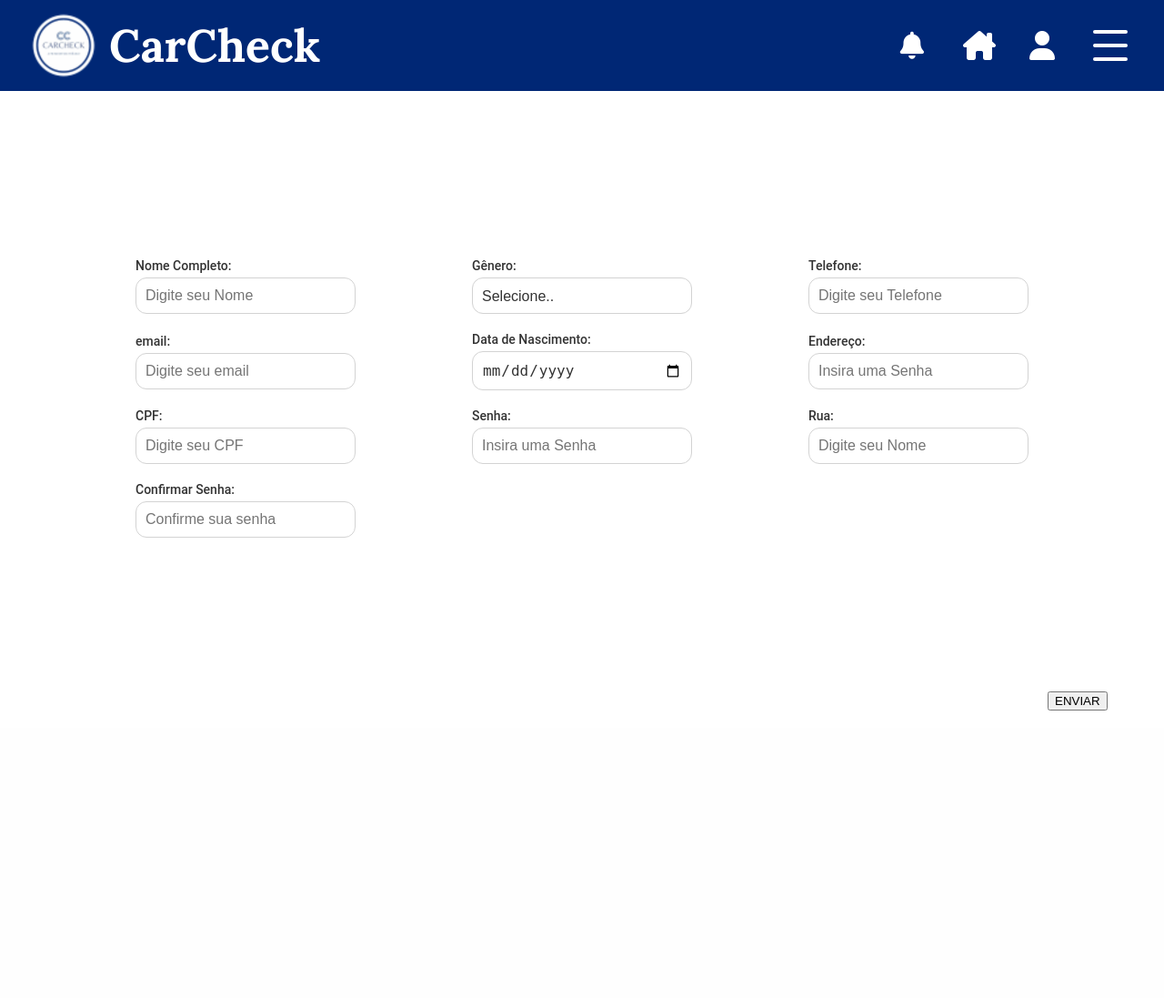
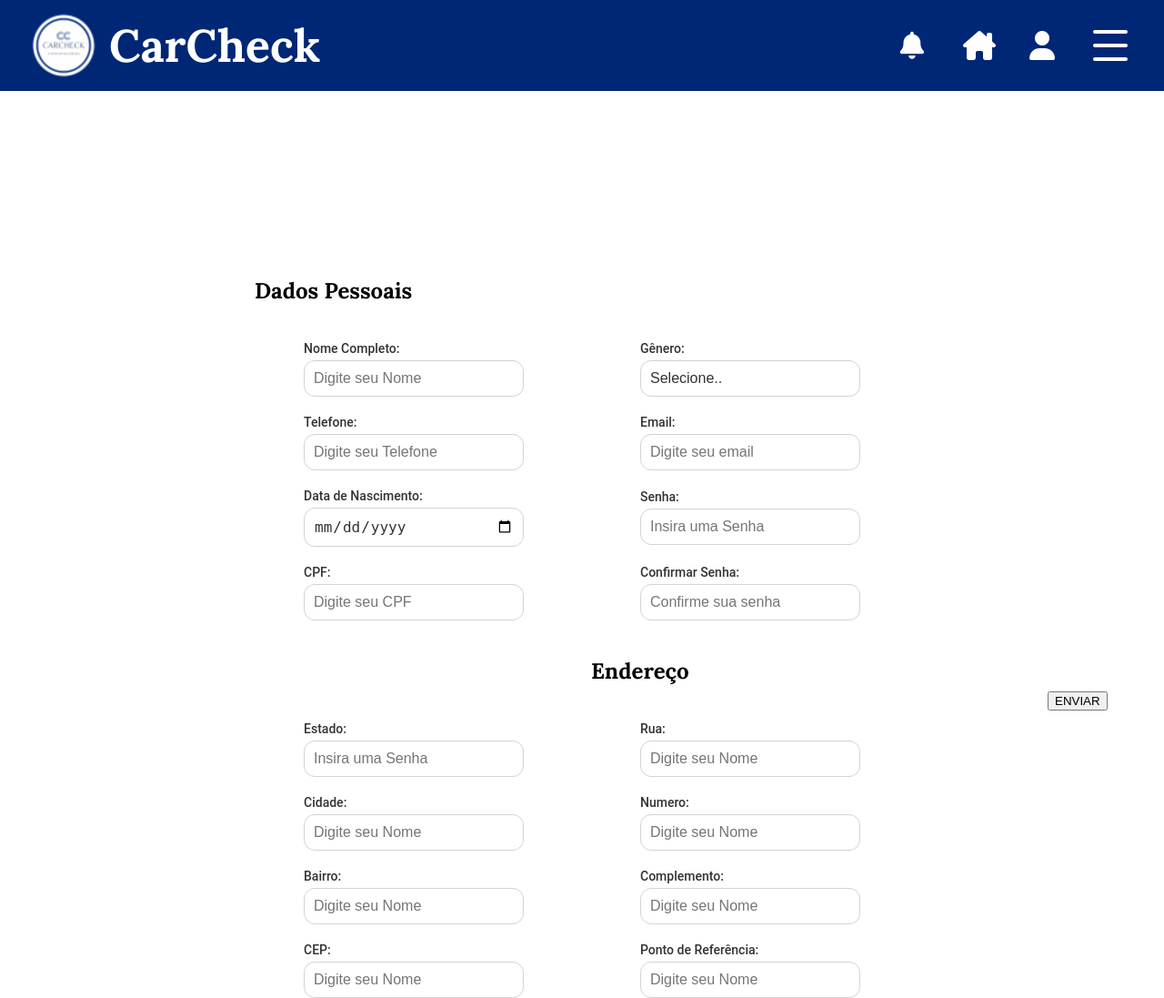
Before and after one commit to RenatoPablo/carcheck_antigo, a PHP site: page /cadastrar-cliente.php in a window 1280 px wide. Shown: the whole page at 91% size. Before the commit the page ends 781 px from the top, so only its background shows below. Run offline with PHP 8.4, Linux system fonts and the light colour scheme; the visitor is signed in with stand-in values (Sample User, id 1).

Commit message:
adicionando endereço cliente

```diff
--- a/css/padrao-cadastro.css
+++ b/css/padrao-cadastro.css
@@ -9,7 +9,7 @@
 
 .container-cadastro{
     display: grid;
-    grid-template-columns: repeat(3, 350px);
+    grid-template-columns: repeat(2, 350px);
     grid-template-rows: auto;
     gap: 20px;
     justify-content: center;
--- a/pages/cadastrar-cliente.php
+++ b/pages/cadastrar-cliente.php
@@ -68,7 +68,8 @@
 
         <form action="../config/processa_dados.php" method="post">
             <div class="container-cadastro">
-
+            <h2>Dados Pessoais</h2>
+            <br>
                 <div class="input-container">
                     <label for="nome">Nome Completo:</label>
                     <input id="nome" name="nome" placeholder="Digite seu Nome" type="text" class="input">
@@ -93,7 +94,7 @@
                     <div class="underline"></div>
                 </div>
                  <div class="input-container">
-                    <label for="email">email:</label>
+                    <label for="email">Email:</label>
                     <input id="email" name="email" placeholder="Digite seu email" type="email" class="input">
                     <div class="underline"></div>
                 </div>
@@ -102,18 +103,25 @@
                     <input id="datadenascimento" name="datadenascimento" placeholder="Digite sua Data de Nascimento" type="date" class="input">
                     <div class="underline"></div>
                 </div>
-                 <div class="input-container">
-                    <label for="senha">Endereço:</label>
+                <div class="input-container">
+                    <label for="senha">Senha:</label>
                     <input id="senha" name="senha" placeholder="Insira uma Senha" type="password" class="input">
                     <div class="underline"></div>
                 </div>
-                 <div class="input-container">
+                <div class="input-container">
                     <label for="cpf">CPF:</label>
                     <input id="cpf" name="cpf" placeholder="Digite seu CPF" type="number" class="input">
                     <div class="underline"></div>
                 </div>
                 <div class="input-container">
-                    <label for="senha">Senha:</label>
+                    <label for="confirmarsenha">Confirmar Senha:</label>
+                    <input id="confirmarsenha" name="confirmarsenha"placeholder="Confirme sua senha" type="password" class="input">
+                    <div class="underline"></div>
+                </div>
+                <br>
+        <h2>Endereço</h2>
+                <div class="input-container">
+                    <label for="senha">Estado:</label>
                     <input id="senha" name="senha" placeholder="Insira uma Senha" type="password" class="input">
                     <div class="underline"></div>
                 </div>
@@ -123,11 +131,35 @@
                     <div class="underline"></div>
                 </div>
                 <div class="input-container">
-                    <label for="confirmarsenha">Confirmar Senha:</label>
-                    <input id="confirmarsenha" name="confirmarsenha"placeholder="Confirme sua senha" type="password" class="input">
+                    <label for="nome">Cidade:</label>
+                    <input id="nome" name="nome" placeholder="Digite seu Nome" type="text" class="input">
                     <div class="underline"></div>
                 </div>
-
+                <div class="input-container">
+                    <label for="nome">Numero:</label>
+                    <input id="nome" name="nome" placeholder="Digite seu Nome" type="text" class="input">
+                    <div class="underline"></div>
+                </div>
+                <div class="input-container">
+                    <label for="nome">Bairro:</label>
+                    <input id="nome" name="nome" placeholder="Digite seu Nome" type="text" class="input">
+                    <div class="underline"></div>
+                </div>
+                <div class="input-container">
+                    <label for="nome">Complemento:</label>
+                    <input id="nome" name="nome" placeholder="Digite seu Nome" type="text" class="input">
+                    <div class="underline"></div>
+                </div>
+                <div class="input-container">
+                    <label for="nome">CEP:</label>
+                    <input id="nome" name="nome" placeholder="Digite seu Nome" type="text" class="input">
+                    <div class="underline"></div>
+                </div>
+                <div class="input-container">
+                    <label for="nome">Ponto de Referência:</label>
+                    <input id="nome" name="nome" placeholder="Digite seu Nome" type="text" class="input">
+                    <div class="underline"></div>
+                </div>
             </div>
             <button class="botao-submit" type="submit">ENVIAR</button>
         </form>
```
